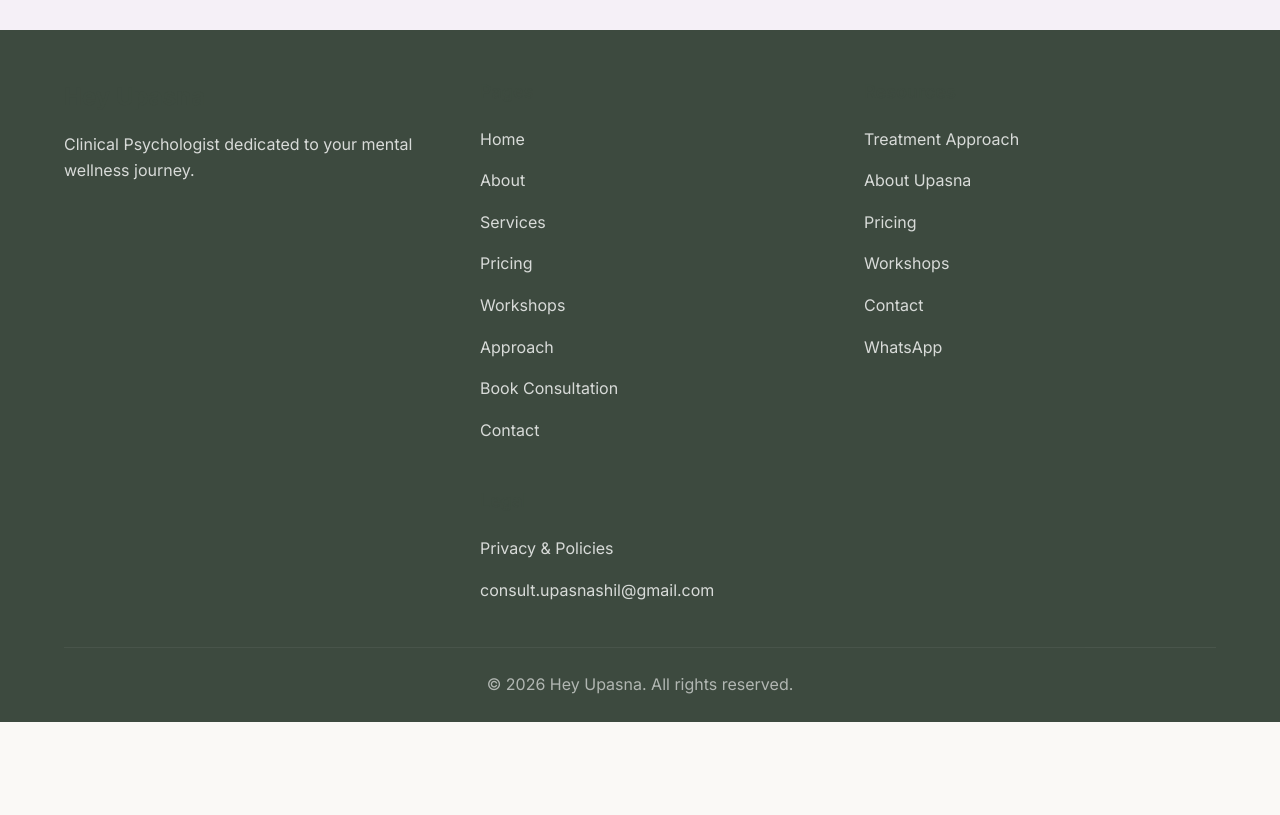
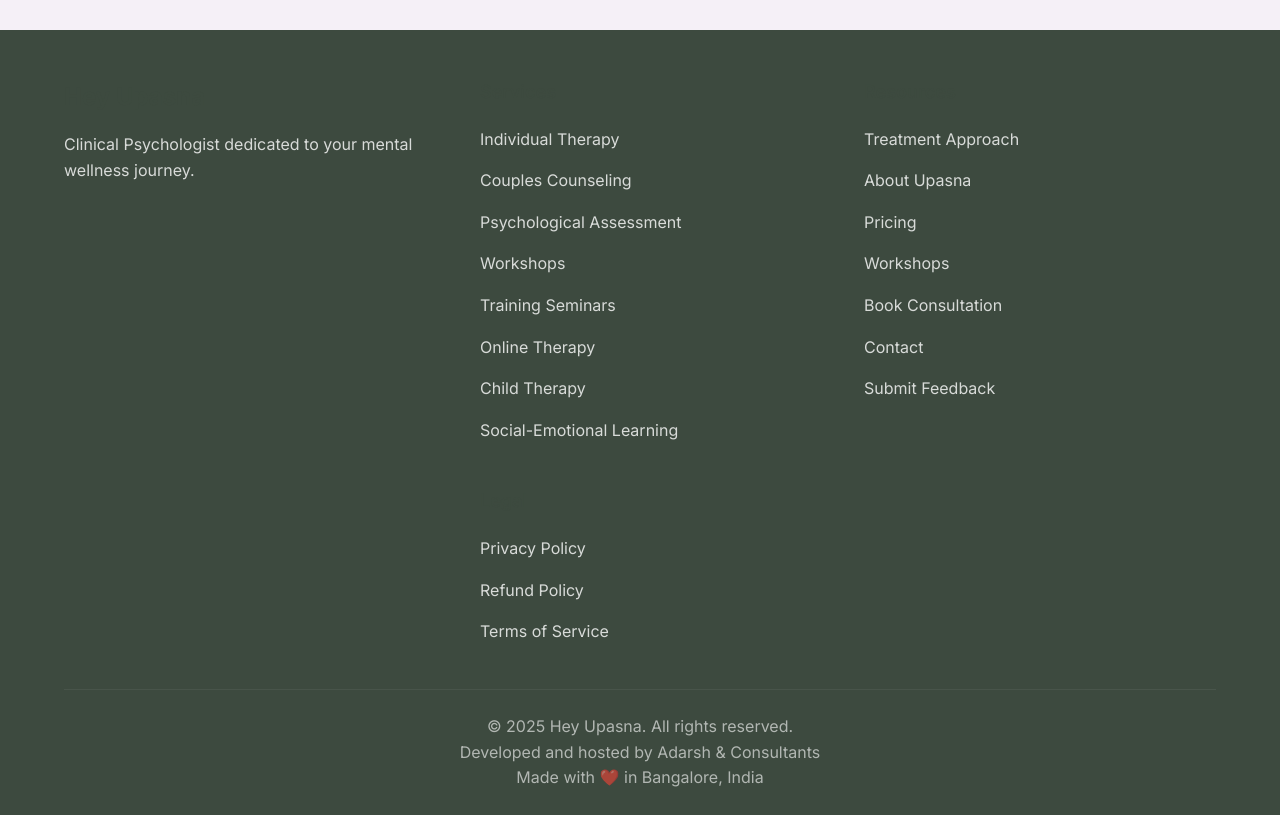
Before and after one commit to Adarshktiwarii/upasna-psychology-website, a website: page pricing.html in a window 1280 px wide. Shown: the part 1360-2175 px from the top of the page. Before the commit the page ends 2082 px from the top, so only its background shows below. Drawn offline with Linux system fonts and the light colour scheme.

Commit message:
Align footers on pricing, workshops, and booking with homepage.
Use the same Services, Resources, and Legal columns plus full footer credit line; policy links open modals on the homepage via URL hash.

Co-authored-by: Cursor <cursoragent@cursor.com>

```diff
--- a/js/main.js
+++ b/js/main.js
@@ -1321,6 +1321,16 @@ function initPolicyModals() {
             });
         }
     });
+
+    const hashPolicyMap = {
+        '#privacy-policy': privacyModal,
+        '#refund-policy': refundModal,
+        '#terms-of-service': termsModal
+    };
+    const hashModal = hashPolicyMap[window.location.hash];
+    if (hashModal) {
+        openPolicyModal(hashModal);
+    }
 }
 
 // Footer Service Links Functionality
--- a/pricing.html
+++ b/pricing.html
@@ -95,16 +95,16 @@
                 </div>
                 <div class="footer-links">
                     <div class="footer-column">
-                        <h4>Pages</h4>
+                        <h4>Services</h4>
                         <ul>
-                            <li><a href="index.html">Home</a></li>
-                            <li><a href="index.html#about">About</a></li>
-                            <li><a href="index.html#services">Services</a></li>
-                            <li><a href="index.html#pricing">Pricing</a></li>
-                            <li><a href="index.html#workshops">Workshops</a></li>
-                            <li><a href="index.html#approach">Approach</a></li>
-                            <li><a href="booking.html">Book Consultation</a></li>
-                            <li><a href="index.html#contact">Contact</a></li>
+                            <li><a href="index.html#services">Individual Therapy</a></li>
+                            <li><a href="index.html#services">Couples Counseling</a></li>
+                            <li><a href="index.html#services">Psychological Assessment</a></li>
+                            <li><a href="index.html#services">Workshops</a></li>
+                            <li><a href="index.html#services">Training Seminars</a></li>
+                            <li><a href="index.html#services">Online Therapy</a></li>
+                            <li><a href="index.html#services">Child Therapy</a></li>
+                            <li><a href="index.html#services">Social-Emotional Learning</a></li>
                         </ul>
                     </div>
                     <div class="footer-column">
@@ -114,21 +114,23 @@
                             <li><a href="index.html#about">About Upasna</a></li>
                             <li><a href="pricing.html">Pricing</a></li>
                             <li><a href="workshops.html">Workshops</a></li>
+                            <li><a href="booking.html">Book Consultation</a></li>
                             <li><a href="index.html#contact">Contact</a></li>
-                            <li><a href="https://wa.me/918484846980" target="_blank" rel="noopener noreferrer">WhatsApp</a></li>
+                            <li><a href="https://forms.gle/placeholder" target="_blank" rel="noopener noreferrer">Submit Feedback</a></li>
                         </ul>
                     </div>
                     <div class="footer-column">
                         <h4>Legal</h4>
                         <ul>
-                            <li><a href="index.html#contact">Privacy &amp; Policies</a></li>
-                            <li><a href="mailto:consult.upasnashil@gmail.com">consult.upasnashil@gmail.com</a></li>
+                            <li><a href="index.html#privacy-policy">Privacy Policy</a></li>
+                            <li><a href="index.html#refund-policy">Refund Policy</a></li>
+                            <li><a href="index.html#terms-of-service">Terms of Service</a></li>
                         </ul>
                     </div>
                 </div>
             </div>
             <div class="footer-bottom">
-                <p>&copy; 2026 Hey Upasna. All rights reserved.</p>
+                <p>&copy; 2025 Hey Upasna. All rights reserved.<br>Developed and hosted by Adarsh & Consultants<br>Made with ❤️ in Bangalore, India</p>
             </div>
         </div>
     </footer>
```
Also changed, not shown: booking.html (+15 -13 lines), workshops.html (+15 -13 lines).
